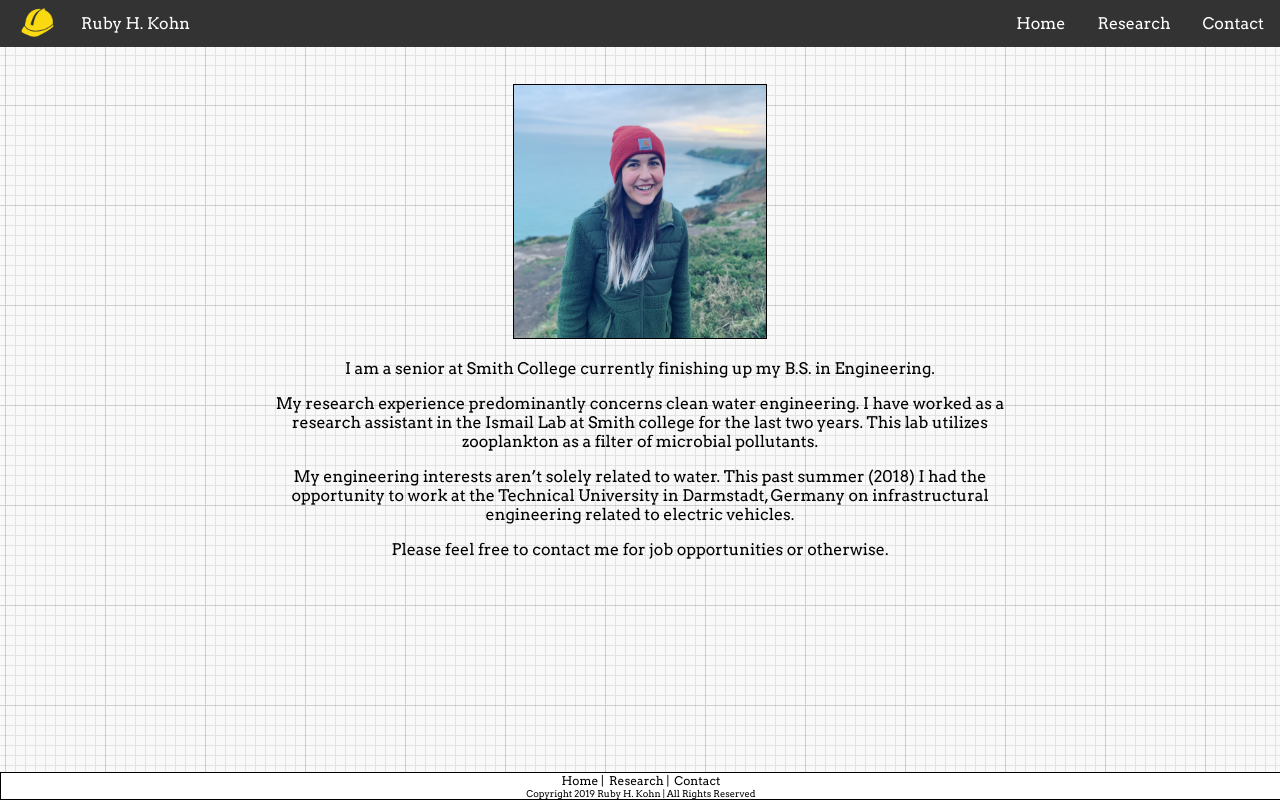
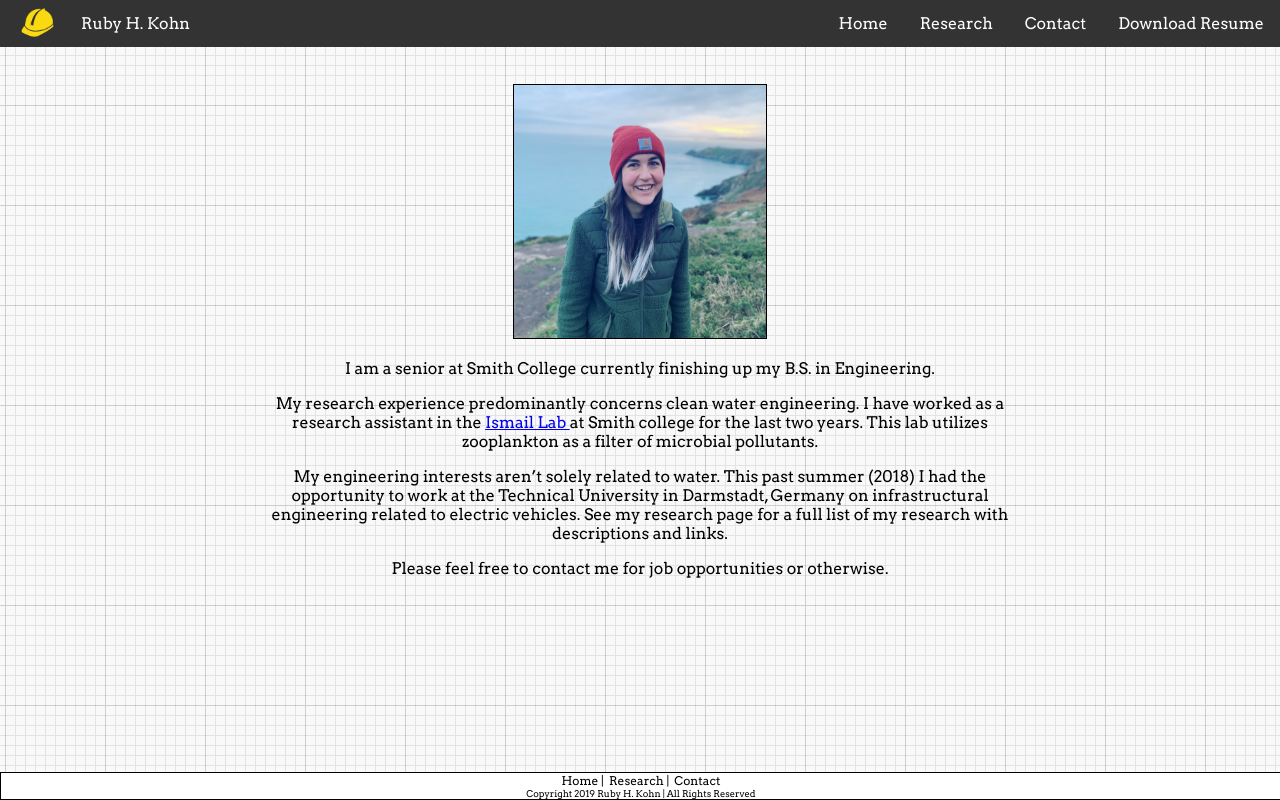
Before and after one commit to rubykohnsite/sourcecode, an Angular app in the folder rubykohn/: page / in a window 1280 px wide. Built offline with nearby package versions, Linux system fonts and the light colour scheme.

Commit message:
download resume content edits

```diff
--- a/rubykohn/src/app/home/home.component.html
+++ b/rubykohn/src/app/home/home.component.html
@@ -9,7 +9,7 @@
   </p>
   <p>
     My research experience predominantly concerns clean water engineering. I
-    have worked as a research assistant in the Ismail Lab at Smith college for
+    have worked as a research assistant in the <a href="http://www.science.smith.edu/ismail/">Ismail Lab </a>at Smith college for
     the last two years. This lab utilizes zooplankton as a filter of microbial
     pollutants.
   </p>
@@ -17,7 +17,7 @@
     My engineering interests aren’t solely related to water. This past summer
     (2018) I had the opportunity to work at the Technical University in
     Darmstadt, Germany on infrastructural engineering related to electric
-    vehicles.
+    vehicles. See my research page for a full list of my research with descriptions and links.
   </p>
   <p>
     Please feel free to contact me for job opportunities or otherwise.
--- a/rubykohn/src/app/nav/nav.component.html
+++ b/rubykohn/src/app/nav/nav.component.html
@@ -2,8 +2,9 @@
   <div class="nav-container">
     <nav>
       <ul>
-          <li style="float:left"><img src="../../assets/yellowhat.png"/></li>
+        <li style="float:left"><img src="../../assets/yellowhat.png" /></li>
         <li style="float:left"><a routerLink="/">Ruby H. Kohn</a></li>
+        <li style="float:right"><a href="../../assets/KohnResume.pdf" download>Download Resume</a></li>
         <li style="float:right"><a routerLink="/contact">Contact</a></li>
         <li style="float:right"><a routerLink="/research">Research</a></li>
         <li style="float:right"><a routerLink="/">Home</a></li>
--- a/rubykohn/src/app/research/research.component.html
+++ b/rubykohn/src/app/research/research.component.html
@@ -17,5 +17,3 @@
 <p>
   Research
 </p>
-
-<a href="../../assets/KohnResume.pdf" download>Download Complete Resume</a>
```
